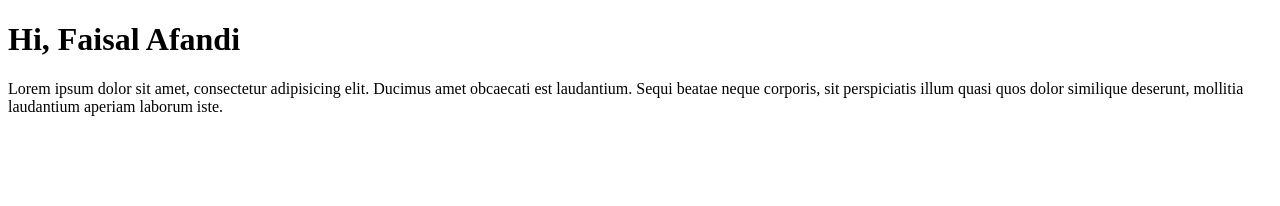
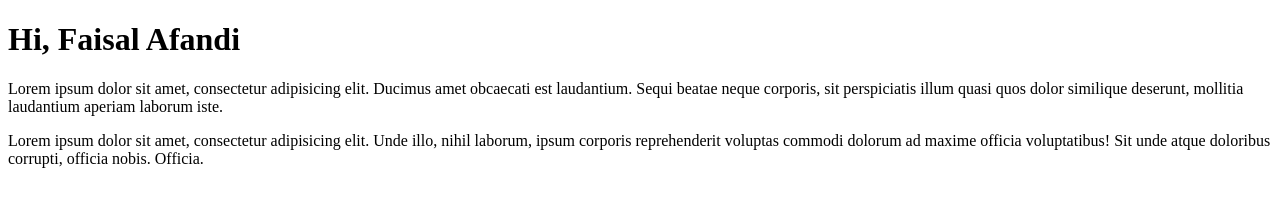
Before and after one commit to faisalafandi21/try-git-remote-2, a plain HTML site: page index.html in a window 1280 px wide. Drawn offline with Linux system fonts and the light colour scheme.

Commit message:
Menambahkan paragraph kedua

```diff
--- a/index.html
+++ b/index.html
@@ -11,6 +11,9 @@
 	<p>
 		Lorem ipsum dolor sit amet, consectetur adipisicing elit. Ducimus amet obcaecati est laudantium. Sequi beatae neque corporis, sit perspiciatis illum quasi quos dolor similique deserunt, mollitia laudantium aperiam laborum iste.
 	</p>
+	<p>
+		Lorem ipsum dolor sit amet, consectetur adipisicing elit. Unde illo, nihil laborum, ipsum corporis reprehenderit voluptas commodi dolorum ad maxime officia voluptatibus! Sit unde atque doloribus corrupti, officia nobis. Officia.
+	</p>
 
 </body>
 </html>
```
